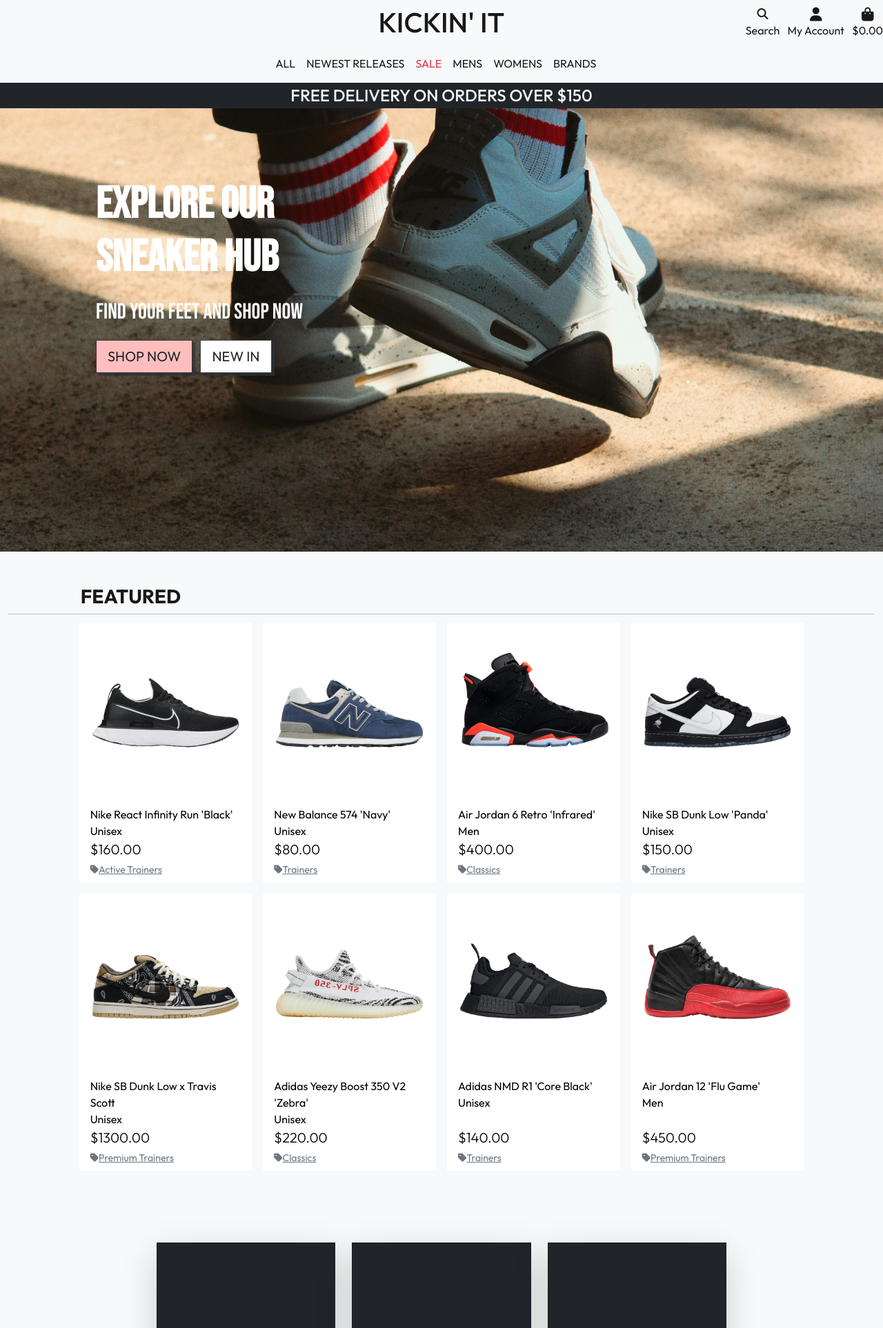
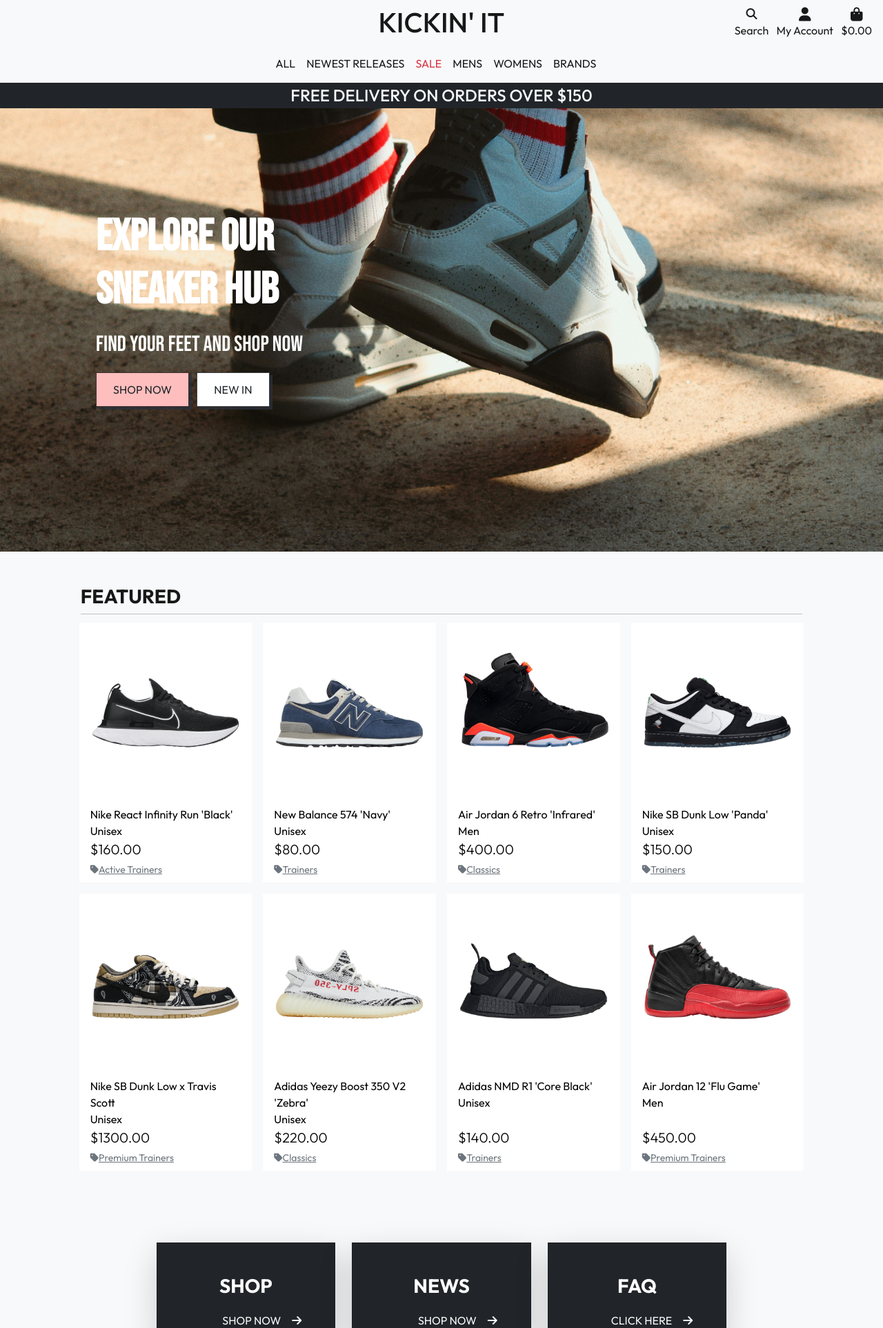
Before and after one commit to cambboyle/Kickin-it, a Django app: page / in a window 1280 px wide. Shown: the top 1926 px of the page at 69% size. Run offline with Django 3.2, Linux system fonts and the light colour scheme; data comes from the database, SQL or seed files in the repository; some libraries are stand-ins or nearby versions.

Commit message:
Finish Index.html | Add footer, responsive design

```diff
--- a/home/templates/home/index.html
+++ b/home/templates/home/index.html
@@ -6,16 +6,14 @@
 
 {% block content %}
 <!-- Hero Image -->
-<div class="container-fluid d-flex align-items-center hero">
+<div class="container-fluid d-flex align-items-center hero pt-5">
     <div class="row w-100">
-        <div
-            class="col-md-6 text-center text-md-start d-flex d-sm-flex d-md-flex justify-content-center align-items-center justify-content-md-start align-items-md-center justify-content-xl-center">
-            <div style="max-width: 350px;">
-                <h1 class="text-uppercase fw-bold"
-                    style="color: rgb(255,255,255);font-size: 64px;font-family: 'Bebas Neue', sans-serif;">
+        <div class="col-md-6 text-center text-md-start d-flex d-sm-flex d-md-flex justify-content-center align-items-center justify-content-md-start align-items-md-center justify-content-xl-center">
+            <div class="mt-5 mx-5" style="max-width: 350px; position: absolute;">
+                <h1 class="text-uppercase fw-bold hero-text">
                     EXPLORE OUR SNEAKER HUB
                 </h1>
-                <p class="my-3" style="color: rgb(255,255,255);font-family: 'Bebas Neue', sans-serif;font-size: 32px;">
+                <p class="my-3 hero-text" style="color: rgb(255,255,255);font-family: 'Bebas Neue', sans-serif;font-size: 32px;">
                     FIND YOUR FEET AND SHOP NOW
                 </p>
                 <a id="shop-now-button" class="btn btn-lg me-2 global-buttons" role="button"
@@ -35,8 +33,8 @@
 <div class="container-fluid">
     <div class="col-sm-10 offset-sm-1 pt-5 home-title" id="top-sellers">
         <h3 class="text-black text-uppercase fw-bold">Featured</h3>
+        <hr class="my-1 text-black" />
     </div>
-    <hr class="my-1 text-black" />
     <div class="row">
         <div class="product-container col-10 offset-1">
             <div class="row">
@@ -87,37 +85,38 @@
 <!-- Info hero -->
 <div class="container-fluid">
     <div class="img-fluid mx-2 news-hero pt-5">
+
         <div class="col-sm-8 offset-sm-2">
             <div class="row row-cols-1 row-cols-lg-3 align-items-stretch g-4 py-5">
                 <div class="col">
                     <div class="card card-cover h-100 overflow-hidden text-bg-dark rounded-0 shadow-lg">
-                        <div class="d-flex flex-column h-100 p-5 pb-3 text-white text-shadow-1">
-                            <h3 class="pt-5 mt-5 mb-4 lh-1 fw-bold">Shop the latest sneakers</h3>
-                            <a href="" class="text-light text-uppercase">
+                        <div class="card-content d-flex flex-column align-items-stretch p-5 pb-3 text-white text-shadow-1">
+                            <h3 class="mb-4 lh-1 fw-bold text-center">SHOP</h3>
+                            <a href="" class="text-decoration-none card-font text-light text-uppercase d-inline-flex align-items-center justify-content-end flex-grow-1">
                                 Shop now
-                                <i class="fa fa-arrow-right ps-4"></i>
+                                <i class="fa fa-arrow-right ps-3"></i>
                             </a>
                         </div>
                     </div>
                 </div>
                 <div class="col">
-                    <div class="card card-cover overflow-hidden text-bg-dark rounded-0 shadow-lg">
-                        <div class="d-flex flex-column p-5 pb-3 text-shadow-1">
-                            <h3 class="pt-5 mt-5 mb-4 lh-1 fw-bold">Get the latest news</h3>
-                            <a href="" class="text-light text-uppercase">
+                    <div class="card card-cover h-100 overflow-hidden text-bg-dark rounded-0 shadow-lg">
+                        <div class="card-content d-flex flex-column align-items-stretch p-5 pb-3 text-shadow-1">
+                            <h3 class="mb-4 lh-1 fw-bold text-center">NEWS</h3>
+                            <a href="" class="text-decoration-none card-font text-light text-uppercase d-inline-flex align-items-center justify-content-end flex-grow-1">
                                 Shop now
-                                <i class="fa fa-arrow-right ps-4"></i>
+                                <i class="fa fa-arrow-right ps-3"></i>
                             </a>
                         </div>
                     </div>
                 </div>
                 <div class="col">
-                    <div class="card card-cover overflow-hidden text-bg-dark rounded-0 shadow-lg">
-                        <div class="d-flex flex-column p-5 pb-3 text-shadow-1">
-                            <h3 class="pt-5 mt-5 mb-4 lh-1 fw-bold">Another longer title belongs here</h3>
-                            <a href="" class="text-light text-uppercase">
-                                Shop now
-                                <i class="fa fa-arrow-right ps-4"></i>
+                    <div class="card card-cover h-100 overflow-hidden text-bg-dark rounded-0 shadow-lg">
+                        <div class="card-content d-flex flex-column align-items-stretch p-5 pb-3 text-shadow-1">
+                            <h3 class="mb-4 lh-1 fw-bold text-center">FAQ</h3>
+                            <a href="" class="text-decoration-none card-font text-light text-uppercase d-inline-flex align-items-center justify-content-end flex-grow-1">
+                                CLICK HERE
+                                <i class="fa fa-arrow-right ps-3"></i>
                             </a>
                         </div>
                     </div>
@@ -132,31 +131,32 @@
 <div class="container-fluid">
     <div class="col-sm-10 offset-sm-1 pt-5">
         <h3 class="text-black text-uppercase fw-bold">Top Brands</h3>
+        <hr class="my-1 text-black" />
     </div>
-    <hr class="my-1 text-black" />
+
     <div class="col-sm-12">
         <div class="row">
             <div class="col-10 offset-1 mt-5">
-                <div class="row">
-                    <div class=" col-xs-6 col-sm-6 col-md-6 col-lg-4 col-xl-3 p-2 text-center">
+                <div class="row pb-5">
+                    <div class=" col-6 col-sm-6 col-md-6 col-lg-3 col-xl-3 p-2 text-center">
                         <a href="{% url 'products' %}?brand=Nike" class="text-decoration-none">
                             <img class="img-fluid brand-image" src="{{ MEDIA_URL }}nike.png" alt="nike">
                             <p class="text-black text-uppercase fw-bold">nike</p>
                         </a>
                     </div>
-                    <div class="col-xs-6 col-sm-6 col-md-6 col-lg-4 col-xl-3 p-2 text-center">
+                    <div class="col-6 col-sm-6 col-md-6 col-lg-3 col-xl-3 p-2 text-center">
                         <a href="{% url 'products' %}?brand=Adidas" class="text-decoration-none">
                             <img class="img-fluid brand-image" src="{{ MEDIA_URL }}adidas.png" alt="adidas">
                             <p class="text-black text-uppercase fw-bold">adidas</p>
                         </a>
                     </div>
-                    <div class="col-xs-6 col-sm-6 col-md-6 col-lg-4 col-xl-3 p-2 text-center">
+                    <div class="col-6 col-sm-6 col-md-6 col-lg-3 col-xl-3 p-2 text-center">
                         <a href="{% url 'products' %}?brand=New Balance" class="text-decoration-none">
                             <img class="img-fluid brand-image" src="{{ MEDIA_URL }}new-balance.png" alt="new-balance">
                             <p class="text-black text-uppercase fw-bold">new balance</p>
                         </a>
                     </div>
-                    <div class="col-xs-6 col-sm-6 col-md-6 col-lg-4 col-xl-3 p-2 text-center">
+                    <div class="col-6 col-sm-6 col-md-6 col-lg-3 col-xl-3 p-2 text-center">
                         <a href="{% url 'products' %}?brand=Vans" class="text-decoration-none">
                             <img class="img-fluid brand-image" src="{{ MEDIA_URL }}vans.png" alt="vans">
                             <p class="text-black text-uppercase fw-bold">vans</p>
@@ -171,14 +171,15 @@
 
 <!-- Newsletter -->
 <div class="col-sm-10 offset-sm-1 mb-4 text-black ">
-    <div class="container">
+    <div class="container-fluid">
+        <hr class="my-1 text-black" />
         <div class="row gy-4 gy-md-0">
             <div class="col-md-6 text-center">
-                <div class="text-center p-xl-5 m-xl-5">
-                    <img class="img h-100" alt="" src="{{ MEDIA_URL }}newsletter-img.jpg" width="300" height="300" />
+                <div class="text-center p-xl-5 m-xl-5 pt-5">
+                    <img class="img h-100 shadow-1" alt="" src="{{ MEDIA_URL }}newsletter-img.jpg" width="300" height="300" />
                 </div>
             </div>
-            <div class="col-md-6 d-md-flex align-items-md-center">
+            <div class="col-md-6 d-md-flex align-items-md-center justify-content-md-between d-flex justify-content-center">
                 <div style="max-width: 350px;">
                     <h3 class="text-uppercase fw-bold text-center email-text">get the latest updates and drops with our
                         newsletter</h3>
@@ -192,4 +193,6 @@
         </div>
     </div>
 </div>
+
+
 {% endblock %}
--- a/products/templates/products/products.html
+++ b/products/templates/products/products.html
@@ -14,7 +14,7 @@
     <div class="container-fluid text-black">
         <div class="row">
             <div class="col text-center mt-3">
-                <h2 class="text-uppercase">Products</h2>
+                <h2 class="text-uppercase">All Products</h2>
                 {% for c in current_categories %}
                     <a href="{% url 'products' %}?category={{ c.name }}&gender={{ current_gender|default_if_none:'unisex' }}" class="category-badge text-decoration-none">
                         <span class="p-2 mt-2 badge text-black rounded-0 border">{{ c.friendly_name }}</span>
--- a/static/css/base.css
+++ b/static/css/base.css
@@ -6,7 +6,7 @@ html, body {
 
 body {
     font-family: 'Outfit', sans-serif;
-     /* height: calc(100vh - 164px); */
+    height: calc(100vh - 164px);
     display: flex;
     flex-direction: column;
     background-color: #ffffff ;
@@ -97,7 +97,11 @@ main {
     color: white !important;
 }
 
-
+.hero-text {
+    font-size: 4rem;
+    font-family: var(--font-bebas-neue);
+    color: white;
+}
 
 /* Bootstrap Overrides */
 
@@ -119,6 +123,8 @@ main {
 
  #shop-now-button {
     background-color: #ffbebe;
+    font-size: 1rem;
+    padding: 0.75rem 1.5rem;
 }
 
 #new-in-button:hover {
@@ -129,6 +135,8 @@ main {
 
 #new-in-button {
     background-color: white;
+    font-size: 1rem;
+    padding: 0.75rem 1.5rem;
 }
 
 #Email-Button {
@@ -206,6 +214,28 @@ a.category-badge > span.badge:hover {
 
 .card-text {
     color: black;
+}
+
+.card-content {
+    height: 100%; /* Ensures the content fills the card's height */
+    display: flex;
+    flex-direction: column;
+    justify-content: center;
+    align-items: center;
+}
+
+.card-content h3 {
+    margin-top: auto;
+    margin-bottom: auto;
+}
+
+.card-content a {
+    margin-top: auto;
+    margin-bottom: 0;
+}
+
+.card-font {
+    font-size: 1rem;
 }
 
 /* Products */
@@ -380,9 +410,21 @@ a.category-badge > span.badge:hover {
   .container {
     max-width: 80%;
   }
+
+  .card-content a {
+    justify-content: flex-end;
+    width: 100%;
+  }
 }
 
-/* L Devices */
+@media (max-width: 1199.98px) {
+    .card-content a {
+        font-size: 0.875rem;
+        justify-content: flex-start;
+    }
+}
+
+/* LG Devices */
 @media (min-width: 992px) {
     .fixed-top-desktop-only {
         position: fixed;
@@ -406,9 +448,14 @@ a.category-badge > span.badge:hover {
     }
 }
 
+@media (min-width: 991px) and (max-width: 1199.98px) {
+    .card-font {
+        font-size: 0.5rem;
+    }
+}
 
 /* M Devices */
-@media (max-width: 991px) {
+@media (max-width: 991.98px) {
     .dropdown-menu {
         max-height: 200px;
         overflow-y: scroll;
@@ -416,6 +463,11 @@ a.category-badge > span.badge:hover {
     }
     .dropdown-menu.show {
         display: block;
+    }
+
+    .card-font {
+        font-size: 0.875rem;
+        padding: 0;
     }
 }
 
@@ -428,7 +480,7 @@ a.category-badge > span.badge:hover {
 }
 
 /* XS Devices */
-@media (max-width: 600px) {
+@media (max-width: 575.98px) {
     .dropdown-menu {
         max-height: 200px;
         overflow-y: scroll;
@@ -438,10 +490,20 @@ a.category-badge > span.badge:hover {
         text-align: center;
         font-size: 25px;
     }
+
+    .hero-text {
+        font-size: 2.5rem;
+    }
+
+    #shop-now-button, #new-in-button {
+        font-size: 0.875rem;
+        padding: 0.5rem 1rem
+    }
+
 }
 
 /* Top Padding */
-@media (max-width: 991px) {
+@media (max-width: 991.98px) {
     .header-container {
         padding-top: 164px;
     }
@@ -449,4 +511,6 @@ a.category-badge > span.badge:hover {
     .body {
         height: calc(100vh - 164px);
     }
+
+
 }
--- a/templates/base.html
+++ b/templates/base.html
@@ -56,8 +56,8 @@
           </a>
         </div>
         <div class="col-12 col-lg-4 my-auto py-1 py-lg-0">
-          <ul class="list-inline list-unstyled text-center text-lg-end my-0">
-            <li class="list-inline-item dropdown">
+          <ul class="list-inline list-unstyled text-center text-lg-end my-0 mx-3 d-flex d-lg-block justify-content-between">
+            <li class="list-inline-item dropdown flex-fill">
               <a id="searchbar" class="text-black nav-link" href="#" aria-haspopup="true" aria-expanded="false"
                 data-bs-toggle="dropdown">
                 <div class="text-center">
@@ -80,7 +80,7 @@
                 </form>
               </div>
             </li>
-            <li class="list-inline-item dropdown">
+            <li class="list-inline-item dropdown flex-fill">
               <a class="text-black nav-link" href="#" id="user-options" data-bs-toggle="dropdown" aria-haspopup="true"
                 aria-expanded="false">
                 <div class="text-center">
@@ -101,7 +101,7 @@
                 {% endif %}
               </div>
             </li>
-            <li class="list-inline-item">
+            <li class="list-inline-item flex-fill">
               <a class="{% if grand_total %}text-info font-weight-bold{% else %}text-black{% endif %} nav-link" href="{% url 'view_bag' %}">
                 <div class="text-center">
                   <div><i class="fas fa-shopping-bag fa-lg"></i></div>
@@ -120,7 +120,7 @@
       </div>
       <!-- Navbar -->
       <div class="row pt-2">
-        <div class="col-sm-8 offset-sm-2">
+        <div class="col-sm-10 offset-sm-1">
           <nav class="navbar navbar-expand-lg">
             <button class="btn navbar-toggler px-0" type="button" data-bs-toggle="collapse" data-bs-target="#main-nav"
               aria-controls="main-nav" aria-expanded="false" aria-label="Toggle navigation">
@@ -128,6 +128,9 @@
                 <i class="fas fa-bars"></i>
               </span>
             </button>
+            <div class="d-none d-sm-block d-lg-none">
+              <h4 class="logo-font text-black my-0">Kickin' It</h4>
+            </div>
             {% include 'includes/mobile-top-header.html' %}
             {% include 'includes/main-nav.html' %}
           </nav>
@@ -166,6 +169,39 @@
     {% endblock %}
 
   </main>
+<!-- Bootstrap 5.3 Footer -->
+<div class="container-fluid">
+  <footer class="py-3 my-4">
+      <ul class="nav justify-content-center border-bottom pb-3 mb-3">
+        <li class="nav-item">
+          <a href="{% url 'home' %}" class="nav-link px-2 text-black">
+            Home
+          </a>
+        </li>
+        <li class="nav-item">
+          <a href="" class="nav-link px-2 text-black">
+            FAQ
+          </a>
+        </li>
+        {% if request.user.is_authenticated %}
+          <li class="nav-item">
+            <a href="{% url 'profile' %}" class="nav-link px-2 text-black">My Account</a>
+          </li>
+          <li class="nav-item">
+            <a href="{% url 'account_logout' %}" class="nav-link px-2 text-black">Logout</a>
+          </li>
+        {% else %}
+          <li class="nav-item">
+            <a href="{% url 'account_signup' %}" class="nav-link px-2 text-black">Register</a>
+          </li>
+          <li class="nav-item">
+            <a href="{% url 'account_login' %}" class="nav-link px-2 text-black">Login</a>
+          </li>
+        {% endif %}
+      </ul>
+      <p class="text-center text-body-secondary">© 2024 Kickin' It</p>
+  </footer>
+</div>
     {% block postloadjs %}
     <!-- Add dropdown click when screen is MD or lower -->
     <script>
--- a/templates/includes/main-nav.html
+++ b/templates/includes/main-nav.html
@@ -2,25 +2,11 @@
     <ul class="navbar-nav w-auto mx-auto" id="navbar-nav">
 
         <!-- All -->
-        <li class="nav-item dropdown nav-dropdown position-static">
-            <a href="#" class="text-black font-weight-bold nav-link mr-5 dropdown-click text-uppercase" id="all-link" data-bs-display="static"
-                aria-haspopup="true" aria-expanded="false">
+        <li class="nav-item position-static"></li>
+            <a href="{% url 'products' %}" class="text-black font-weight-bold nav-link mr-5 dropdown-click text-uppercase" id="newest-link"
+                data-bs-display="static" aria-haspopup="true" aria-expanded="false">
                 All
             </a>
-            <ul class="dropdown-menu dropdown-menu-end p-2 border-0 rounded-0" aria-labelledby="all-link">
-                <li class="nav-item mb-2">
-                    <a href="{% url 'products' %}?sort=price&direction=asc" class="dropdown-item text-dark nav-link">By Price</a>
-                </li>
-                <li class="nav-item mb-2">
-                    <a href="{% url 'products' %}?sort=brand&direction=asc" class="dropdown-item text-dark nav-link">By Brand</a>
-                </li>
-                <li class="nav-item mb-2">
-                    <a href="{% url 'products' %}?sort=category&direction=desc" class="dropdown-item text-dark nav-link">By Category</a>
-                </li>
-                <li class="nav-item mb-2">
-                    <a href="{% url 'products' %}" class="dropdown-item text-dark nav-link">All Products</a>
-                </li>
-            </ul>
         </li>
 
         <!-- New Drops -->
```
Also changed, not shown: kickin_it/settings.py (+4 -4 lines).
